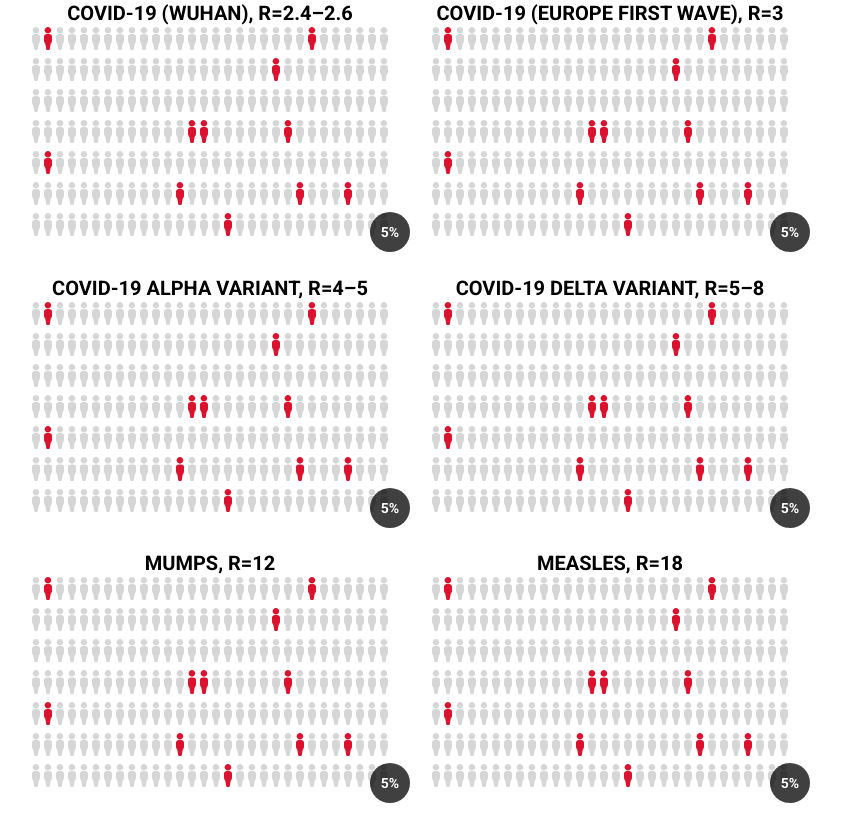
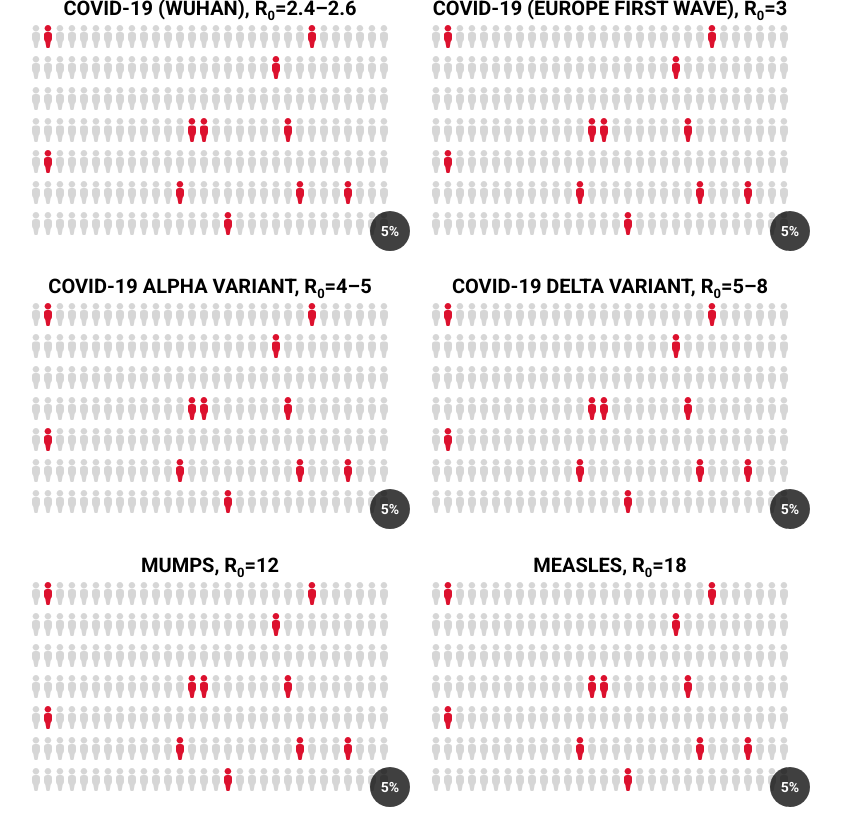
Before and after one commit to ebuddj/2021-covid19variants, a React app: page / in a window 1280 px wide. Shown: the whole page, without its empty margins (230-1071 px from the left). Built offline with nearby package versions, Linux system fonts and the light colour scheme.

Commit message:
Style and value changes

```diff
--- a/src/jsx/App.jsx
+++ b/src/jsx/App.jsx
@@ -111,7 +111,7 @@ class App extends Component {
           this.state.elements && this.state.elements.map((element, i) => {
 
             return (
-              <div className={style.container} key={i}><div className={style.sick_count_container}><CountUp useEasing={false} duration={1.5} start={sick_percent * 100} end={this.state.sick_count_percents[i]} />%</div><h1>{(show_titles === 'true') ? this.state.data[i].name + ', ' : ''}R={this.state.data[i].r}</h1><ul>{element}</ul></div>
+              <div className={style.container} key={i}><div className={style.sick_count_container}><CountUp useEasing={false} duration={1.5} start={sick_percent * 100} end={this.state.sick_count_percents[i]} />%</div><h1>{(show_titles === 'true') ? this.state.data[i].name + ', ' : ''}R<sub>0</sub>={this.state.data[i].r}</h1><ul>{element}</ul></div>
             )
           })
         }
--- a/src/styles/styles.less
+++ b/src/styles/styles.less
@@ -40,6 +40,10 @@ body {
       margin-bottom: 0;
       text-transform: uppercase;
       font-size: 20px;
+      sub {
+        vertical-align: sub;
+        font-size: small;
+      }
     }
     ul {
       margin: 0;
```
Also changed, not shown: media/data/data.json (+4 -4 lines), 1 other file (tests, documents, lock files or other folders).
